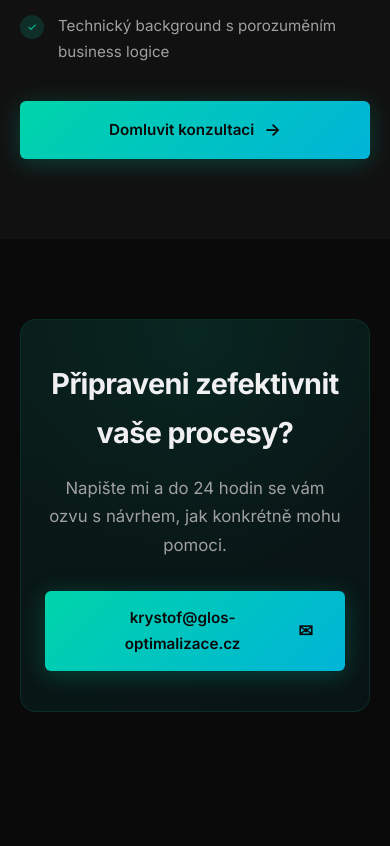
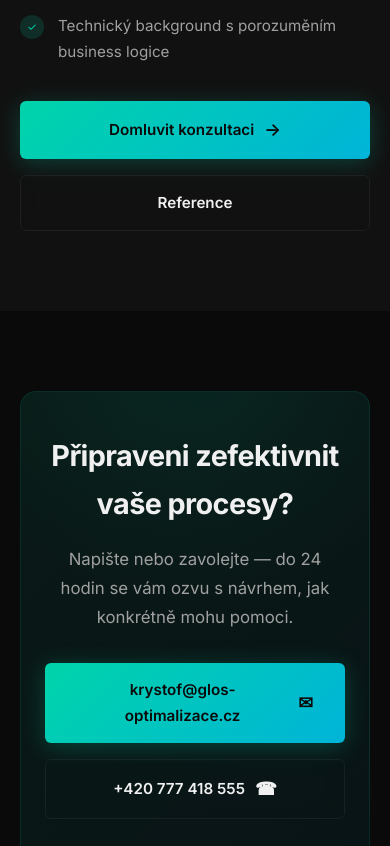
Before and after one commit to Stofas991/Stofas991.github.io, a plain HTML site: page index.html in a window 390 px wide. Shown: the part 7085-7931 px from the top of the page. Drawn offline with Linux system fonts and the light colour scheme.

Commit message:
Add phone contact and a Reference button in the About section
Phone number added as tel: links in the footer contact block and
alongside the email button in both CTA banners, so the "get in touch"
moments offer a call as well as an email.

The About section's lone "Domluvit konzultaci" button gains a
secondary "Reference" link. Deliberately not added to the hero: a
third button there would dilute the primary CTA, and with a single
reference on the site it would be heavy-handed.

Co-Authored-By: Claude Opus 5 <noreply@anthropic.com>

```diff
--- a/index.html
+++ b/index.html
@@ -262,10 +262,15 @@
             </div>
           </div>
 
+          <div class="about-actions">
             <a href="mailto:krystof@glos-optimalizace.cz" class="btn btn-primary">
               Domluvit konzultaci
               <span class="btn-icon">→</span>
             </a>
+            <a href="#reference" class="btn btn-secondary">
+              Reference
+            </a>
+          </div>
         </div>
       </div>
     </div>
@@ -277,12 +282,18 @@
       <div class="cta-banner reveal">
         <h2 class="cta-banner-title">Připraveni zefektivnit vaše procesy?</h2>
         <p class="cta-banner-text">
-          Napište mi a&nbsp;do 24 hodin se vám ozvu s&nbsp;návrhem, jak konkrétně mohu pomoci.
+          Napište nebo zavolejte — do 24 hodin se vám ozvu s&nbsp;návrhem, jak konkrétně mohu pomoci.
         </p>
+        <div class="cta-banner-actions">
           <a href="mailto:krystof@glos-optimalizace.cz" class="btn btn-primary">
             krystof@glos-optimalizace.cz
             <span class="btn-icon">✉</span>
           </a>
+          <a href="tel:+420777418555" class="btn btn-secondary">
+            +420 777 418 555
+            <span class="btn-icon">☎</span>
+          </a>
+        </div>
       </div>
     </div>
   </section>
@@ -314,6 +325,10 @@
           <a href="mailto:krystof@glos-optimalizace.cz" class="footer-contact-item">
             <span class="footer-contact-icon">✉</span>
             krystof@glos-optimalizace.cz
+          </a>
+          <a href="tel:+420777418555" class="footer-contact-item">
+            <span class="footer-contact-icon">☎</span>
+            +420 777 418 555
           </a>
           <div class="footer-contact-item">
             <span class="footer-contact-icon">📍</span>
--- a/styles.css
+++ b/styles.css
@@ -937,6 +937,18 @@ ul, ol {
   padding: 64px;
   text-align: center;
   margin-bottom: 80px;
+}
+
+/* Dve CTA vedle sebe (e-mail + telefon). Na uzkem displeji se
+   zalomi pod sebe, proto wrap a zarovnani na stred. */
+.cta-banner-actions {
+  display: flex;
+  align-items: center;
+  justify-content: center;
+  gap: 16px;
+  flex-wrap: wrap;
+  position: relative;
+  z-index: 1;
 }
 
 .cta-banner::before {
@@ -1238,6 +1250,14 @@ ul, ol {
   display: none;
 }
 
+/* Dve tlacitka v sekci O mne (konzultace + reference). */
+.about-actions {
+  display: flex;
+  align-items: center;
+  gap: 16px;
+  flex-wrap: wrap;
+}
+
 /* --- Reference (sekce #reference na homepage) --- */
 .references-header {
   max-width: 640px;
```
Also changed, not shown: case-study.html (+11 -5 lines). Lines whose indentation alone changed are shown as unchanged.
